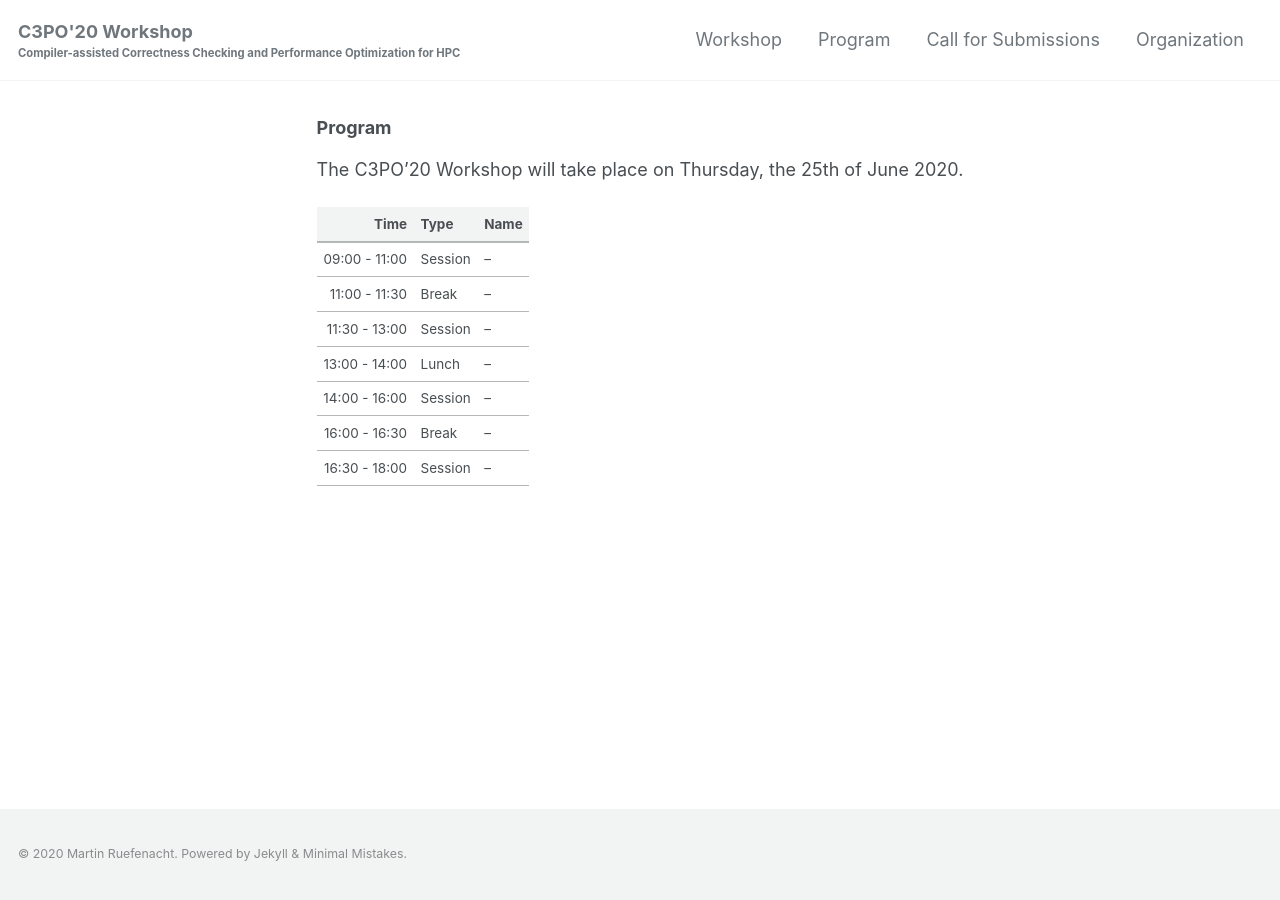
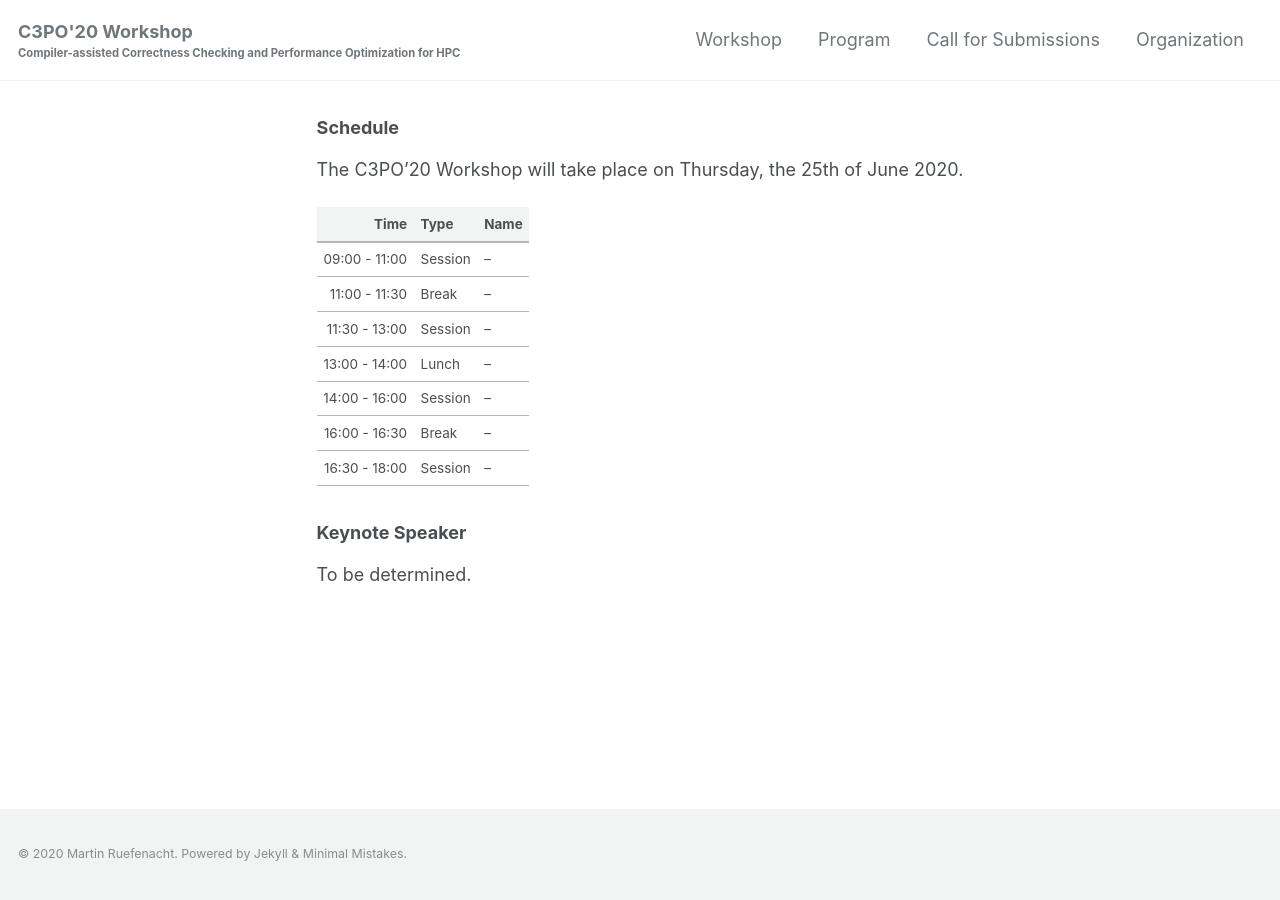
Before and after one commit to c3po-workshop/c3po-workshop.github.io, a Jekyll site: the page built from _pages/program.md, in a window 1280 px wide. Built offline with Jekyll 4.4.1, drawn with Linux system fonts in a browser that asks for light colours; cached includes are drawn as plain includes; nearby versions of some CDN libraries; our own code applies the rules of GitHub Pages for plain Markdown files.

Commit message:
Placeholder and comments

```diff
--- a/_pages/program.md
+++ b/_pages/program.md
@@ -3,7 +3,7 @@
 author_profile: false
 ---
 
-### Program
+### Schedule
 
 The C3PO'20 Workshop will take place on Thursday, the 25th of June 2020.
 
@@ -16,3 +16,21 @@
 | 14:00 - 16:00 | Session                |  --  |
 | 16:00 - 16:30 | Break                  |  --  |
 | 16:30 - 18:00 | Session                |  --  |
+
+
+### Keynote Speaker
+
+To be determined.
+
+<!---
+Name, Affiliation
+Photo
+Biography
+Title of talk
+Abstract
+--->
+
+<!---
+Invited speakers
+https://correctness-workshop.github.io/2019/#topics
+--->
```
